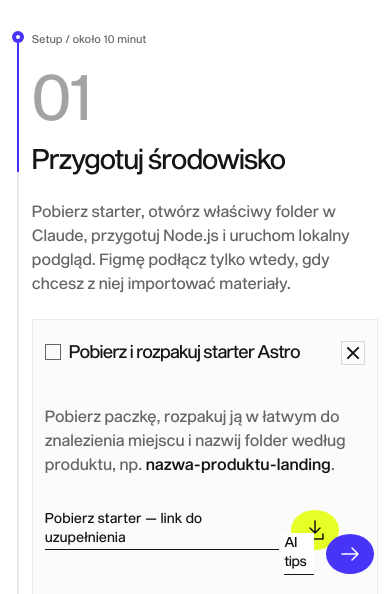
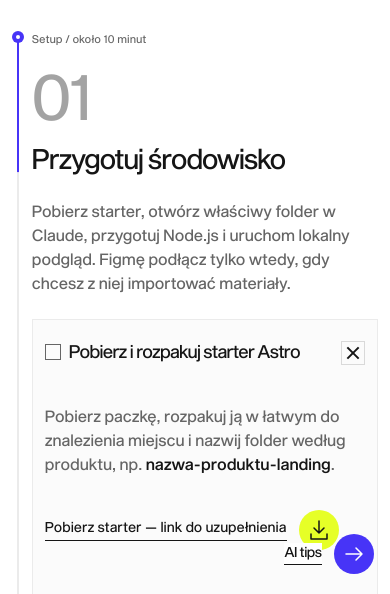
Before and after one commit to maciejpostek/hackaton-widelab-26, a plain HTML site: page hackathon-guide/agenda.html in a window 390 px wide. Both pictures are taken after a click on the heading "Pobierz i rozpakuj starter Astro". Shown: the part 250-844 px from the top of the page. Drawn offline with Linux system fonts and the light colour scheme.

Commit message:
Fix mobile button circle proportions and launcher label wrapping

```diff
--- a/hackathon-guide/agenda.html
+++ b/hackathon-guide/agenda.html
@@ -8,7 +8,7 @@
   <link rel="stylesheet" href="css/tokens.css">
   <link rel="stylesheet" href="css/flow.css?v=agenda-light-compact">
   <link rel="stylesheet" href="css/tutorials.css?v=agenda-light">
-  <link rel="stylesheet" href="css/mobile.css">
+  <link rel="stylesheet" href="css/mobile.css?v=round-buttons">
 </head>
 <body>
   <main class="page">
--- a/hackathon-guide/css/mobile.css
+++ b/hackathon-guide/css/mobile.css
@@ -43,13 +43,13 @@
   .strategy-downloads{flex-direction:column;align-items:stretch;gap:20px;margin-block:24px}
   .strategy-downloads .button{width:100%;justify-content:space-between}
   .button .primary-label{min-width:0;overflow-wrap:break-word}
-  .button .primary-icon{flex-shrink:0;width:40px;height:40px}
+  .button .primary-icon{flex:0 0 40px;width:40px;height:40px;min-width:40px;min-height:40px;aspect-ratio:1}
   .button,.task.is-done .button--done{gap:12px;font-size:14px;min-height:44px}
   .link-row{grid-template-columns:minmax(0,1fr) 40px;gap:12px;padding:16px 0}
   .link-name{font-size:18px;overflow-wrap:anywhere}
   .link-arrow{width:40px;height:40px}
   .guide-launcher{right:16px;bottom:16px;font-size:14px;gap:12px}
-  .guide-launcher .primary-icon{width:40px;height:40px}
+  .guide-launcher .primary-icon{flex:0 0 40px;width:40px;height:40px;min-width:40px;min-height:40px;aspect-ratio:1}
   .guide-panel{right:12px;bottom:72px;width:calc(100% - 24px);max-height:calc(100svh - 96px)}
   .guide-head h2{font-size:24px}
   .flow-demo{margin-bottom:24px}
@@ -83,3 +83,11 @@
   .disclosure-icon--plus::before{width:16px;height:2px}
   .disclosure-icon--plus::after{width:2px;height:16px}
 }
+
+/* Explicit sizing avoids Safari shrink-to-fit labels and stretched icon circles. */
+@media(max-width:760px){
+  .task .button--done,.task .button--done:hover{display:flex;width:100%;max-width:100%;justify-content:flex-start;gap:12px;padding:0}
+  .task .button--done .primary-label{flex:0 1 auto}
+  .guide-launcher{width:max-content;max-width:calc(100% - 32px);align-items:center;gap:12px}
+  .guide-launcher .primary-label{flex:0 0 auto;white-space:nowrap}
+}
```
